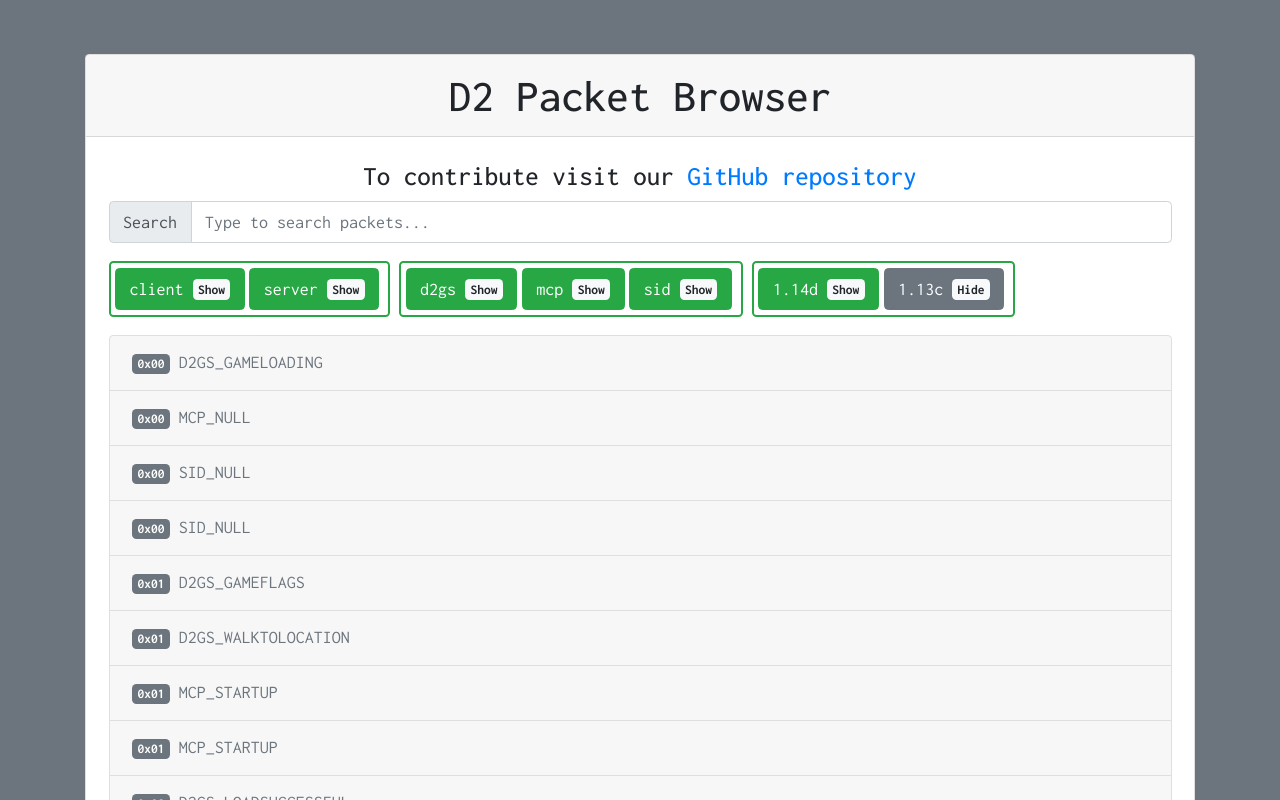
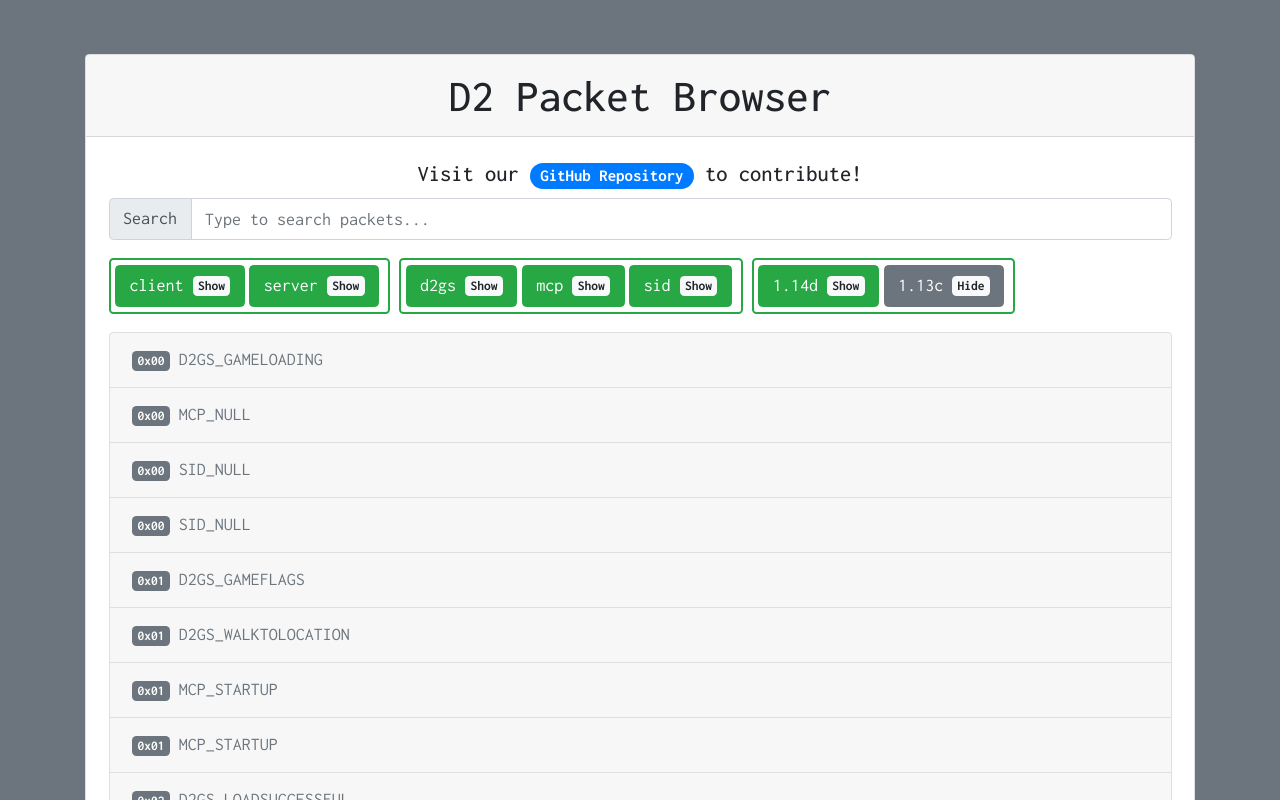
Before and after one commit to blizzhackers/Diablo2PacketsData, a Vue app: page / in a window 1280 px wide. Shown: the top 800 px of the page. Built offline with nearby package versions, Linux system fonts and the light colour scheme.

Commit message:
Updated github link

```diff
--- a/src/App.vue
+++ b/src/App.vue
@@ -2,7 +2,7 @@
   <div class="card">
     <h1 class="card-header text-center">D2 Packet Browser</h1>
     <div class="card-body">
-        <h4 class="text-center">To contribute visit our <a href="https://github.com/blizzhackers/Diablo2PacketsData" target="_blank">GitHub repository</a></h4>
+        <h5 class="text-center">Visit our <a href="https://github.com/blizzhackers/Diablo2PacketsData" target="_blank" class="badge badge-pill badge-primary">GitHub Repository</a> to contribute!</h5>
         <div class="input-group mb-3">
             <div class="input-group-prepend">
                 <span class="input-group-text">Search</span>
```
